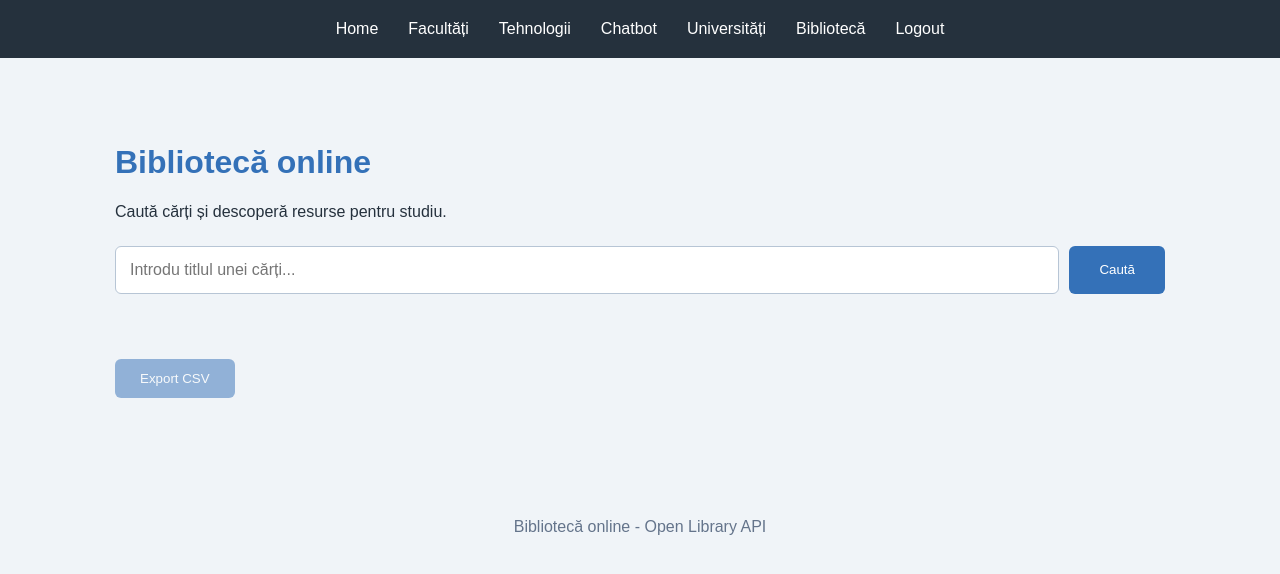
After one commit to RalucaARI/LAB_Tehnologii-Web, a Django app: page /library/ in a window 1280 px wide. The commit adds this page. Shown: the top 574 px of the page. Run offline with Django 5.2, Linux system fonts and the light colour scheme.

Commit message:
Add files via upload

```diff
--- /dev/null
+++ b/lab8/demo/myapp/static/CSS/library_style.css
@@ -0,0 +1,126 @@
+* {
+    box-sizing: border-box;
+}
+
+body {
+    margin: 0;
+    font-family: Arial, sans-serif;
+    background-color: #f0f4f8;
+    color: #25313d;
+}
+
+header {
+    background-color: #25313d;
+    padding: 20px;
+}
+
+nav ul {
+    display: flex;
+    justify-content: center;
+    flex-wrap: wrap;
+    gap: 30px;
+    list-style: none;
+    padding: 0;
+    margin: 0;
+}
+
+nav a {
+    color: white;
+    text-decoration: none;
+}
+
+nav a:hover {
+    color: #74b9ff;
+}
+
+main {
+    max-width: 1100px;
+    margin: 40px auto;
+    padding: 25px;
+}
+
+h1 {
+    color: #3471b8;
+}
+
+#searchForm {
+    display: flex;
+    gap: 10px;
+    margin: 25px 0;
+}
+
+#queryInput {
+    flex: 1;
+    padding: 14px;
+    border: 1px solid #b7c5d5;
+    border-radius: 6px;
+    font-size: 16px;
+}
+
+#searchBtn {
+    padding: 14px 30px;
+    background-color: #3471b8;
+    color: white;
+    border: none;
+    border-radius: 6px;
+    cursor: pointer;
+}
+
+#searchBtn:hover {
+    background-color: #024a76;
+}
+
+#searchBtn:disabled {
+    opacity: 0.5;
+    cursor: not-allowed;
+}
+
+#status {
+    min-height: 24px;
+    color: #3471b8;
+}
+
+#results {
+    display: grid;
+    grid-template-columns: repeat(auto-fill, minmax(250px, 1fr));
+    gap: 20px;
+    margin-top: 20px;
+}
+
+.card {
+    background-color: white;
+    padding: 20px;
+    border: 1px solid #dbe3ed;
+    border-radius: 10px;
+    box-shadow: 0 3px 8px rgba(0, 0, 0, 0.08);
+}
+
+.card h3 {
+    color: #3471b8;
+    margin-top: 0;
+}
+
+footer {
+    text-align: center;
+    padding: 20px;
+    color: #64748b;
+}
+
+#exportBtn {
+    padding: 12px 25px;
+    background-color: #3471b8;
+    color: white;
+    border: none;
+    border-radius: 6px;
+    cursor: pointer;
+    margin-bottom: 15px;
+}
+
+#exportBtn:hover {
+    background-color: #024a76;
+}
+
+#exportBtn:disabled {
+    opacity: 0.5;
+    cursor: not-allowed;
+}
--- /dev/null
+++ b/lab8/demo/myapp/static/JS/library.js
@@ -0,0 +1,137 @@
+// API Card
+// API Name: Open Library
+// Base URL: https://openlibrary.org
+// Endpoint used: /search.json?q=python&limit=10
+// HTTP method: GET
+// Status code seen: 200
+// Fields used: title, author_name, first_publish_year, docs
+// Relevance: The API allows students to search for educational books.
+async function getJSON(url) {
+    const controller = new AbortController();
+    const timer = setTimeout(() => controller.abort(), 5000);
+    try {
+        const response = await fetch(url, {
+            signal: controller.signal
+        });
+        if (!response.ok) {
+            throw new Error(`HTTP ${response.status}`);
+        }
+        return await response.json();
+    }
+    finally {
+        clearTimeout(timer);
+    }
+}
+const statusEl = document.getElementById("status");
+const resultsEl = document.getElementById("results");
+const searchForm = document.getElementById("searchForm");
+const queryInput = document.getElementById("queryInput");
+const searchBtn = document.getElementById("searchBtn");
+const exportBtn = document.getElementById("exportBtn");
+let currentBooks = [];
+function setStatus(text) {
+    statusEl.textContent = text;
+}
+function createCard(item) {
+    const card = document.createElement("div");
+    card.className = "card";
+    const title = document.createElement("h3");
+    title.textContent = item.title;
+    const author = document.createElement("p");
+    author.textContent = "Autor: " +
+        (item.author_name?.join(", ") ?? "Necunoscut");
+    const year = document.createElement("p");
+    year.textContent = "Anul publicării: " +
+        (item.first_publish_year ?? "Necunoscut");
+    card.appendChild(title);
+    card.appendChild(author);
+    card.appendChild(year);
+    return card;
+}
+function render(items) {
+    resultsEl.replaceChildren();
+    currentBooks = items;
+    exportBtn.disabled = items.length === 0;
+    if (items.length === 0) {
+        setStatus("No results found.");
+        return;
+    }
+    items.forEach(item => {
+        resultsEl.appendChild(createCard(item));
+    });
+    setStatus(`Loaded ${items.length} result(s).`);
+}
+function buildURL(query) {
+    const BASE_URL = "https://openlibrary.org/search.json";
+    return `${BASE_URL}?q=${encodeURIComponent(query)}&limit=10`;
+}
+async function search() {
+    const query = queryInput.value.trim();
+    if (!query) {
+        setStatus("Please enter a search term.");
+        return;
+    }
+    if (searchBtn.disabled) {
+        return;
+    }
+    searchBtn.disabled = true;
+    exportBtn.disabled = true;
+    currentBooks = [];
+    setStatus("Loading...");
+    resultsEl.replaceChildren();
+    try {
+        const data = await getJSON(buildURL(query));
+        render(data.docs);
+        localStorage.setItem("lastQuery", query);
+    }
+    catch (err) {
+        const msg = err instanceof Error
+            ? err.message
+            : "Unknown error";
+        setStatus(`Load failed: ${msg}`);
+    }
+    finally {
+        searchBtn.disabled = false;
+    }
+}
+function csvCell(value) {
+    let text = String(value);
+    if (/^\s*[=+\-@]/.test(text)) {
+        text = "'" + text;
+    }
+    return '"' + text.replace(/"/g, '""') + '"';
+}
+function exportCSV() {
+    if (currentBooks.length === 0) {
+        return;
+    }
+    const rows = ["Titlu;Autor;Anul publicarii"];
+    currentBooks.forEach(book => {
+        rows.push([
+            csvCell(book.title),
+            csvCell(book.author_name?.join(", ") ?? "Necunoscut"),
+            csvCell(book.first_publish_year ?? "Necunoscut")
+        ].join(";"));
+    });
+    const blob = new Blob(["\uFEFF" + rows.join("\r\n")], { type: "text/csv;charset=utf-8;" });
+    const url = URL.createObjectURL(blob);
+    const link = document.createElement("a");
+    link.href = url;
+    link.download = "carti.csv";
+    document.body.appendChild(link);
+    link.click();
+    link.remove();
+    setTimeout(() => URL.revokeObjectURL(url), 1000);
+}
+searchForm.addEventListener("submit", (e) => {
+    e.preventDefault();
+    search();
+});
+exportBtn.addEventListener("click", exportCSV);
+window.addEventListener("DOMContentLoaded", () => {
+    const lastQuery = localStorage.getItem("lastQuery");
+    if (lastQuery) {
+        queryInput.value = lastQuery;
+    }
+});
+export {};
--- a/lab8/demo/myapp/templates/HTML/galerie.html
+++ b/lab8/demo/myapp/templates/HTML/galerie.html
@@ -20,6 +20,7 @@
                 <a href="{% url 'home' %}#tehnologii">Tehnologii</a>
                 <a href="{% url 'chatbot' %}">Chatbot</a>
                 <a href="{% url 'universities' %}">Universități</a>
+                <a href="{% url 'library' %}">Bibliotecă</a>
                 <a href="{% url 'login' %}">Logout</a>
             </nav>
         </div>
--- a/lab8/demo/myapp/templates/HTML/home.html
+++ b/lab8/demo/myapp/templates/HTML/home.html
@@ -23,6 +23,7 @@
                 <a href="{% url 'chatbot' %}">Chatbot</a>
                 <a href="{% url 'universities' %}">Universități</a>
                 <a href="{% url 'galerie' %}">Galerie foto</a>
+                <a href="{% url 'library' %}">Bibliotecă</a>
                 <a href="{% url 'login' %}">Logout</a>
             </nav>
         </div>
--- /dev/null
+++ b/lab8/demo/myapp/templates/HTML/library.html
@@ -0,0 +1,45 @@
+{% load static %}
+<!DOCTYPE html>
+<html lang="ro">
+<head>
+    <meta charset="UTF-8">
+    <meta name="viewport" content="width=device-width, initial-scale=1.0">
+    <link rel="stylesheet" href="{% static 'CSS/library_style.css' %}">
+    <title>Bibliotecă</title>
+</head>
+<body>
+    <header>
+        <nav>
+            <ul>
+                <li><a href="{% url 'home' %}">Home</a></li>
+                <li><a href="{% url 'home' %}#facultati">Facultăți</a></li>
+                <li><a href="{% url 'home' %}#tehnologii">Tehnologii</a></li>
+                <li><a href="{% url 'chatbot' %}">Chatbot</a></li>
+                <li><a href="{% url 'universities' %}">Universități</a></li>
+                <li><a href="{% url 'library' %}">Bibliotecă</a></li>
+                <li><a href="{% url 'login' %}">Logout</a></li>
+            </ul>
+        </nav>
+    </header>
+
+    <main>
+        <h1>Bibliotecă online</h1>
+        <p>Caută cărți și descoperă resurse pentru studiu.</p>
+
+        <form id="searchForm">
+            <input id="queryInput" type="text" placeholder="Introdu titlul unei cărți...">
+            <button id="searchBtn" type="submit">Caută</button>
+        </form>
+
+        <p id="status" aria-live="polite"></p>
+        <button id="exportBtn" type="button" disabled>
+            Export CSV
+        </button>
+        <div id="results"></div>
+    </main>
+
+    <footer>Bibliotecă online - Open Library API</footer>
+
+    <script type="module" src="{% static 'JS/library.js' %}"></script>
+</body>
+</html>
--- a/lab8/demo/myapp/templates/HTML/universities.html
+++ b/lab8/demo/myapp/templates/HTML/universities.html
@@ -17,6 +17,7 @@
                 <a href="{% url 'home' %}#tehnologii">Tehnologii</a>
                 <a href="{% url 'chatbot' %}">Chatbot</a>
                 <a href="{% url 'galerie' %}">Galerie foto</a>
+                <a href="{% url 'library' %}">Bibliotecă</a>
                 <a href="{% url 'login' %}">Logout</a>
             </nav>
         </div>
--- a/lab8/demo/myapp/urls.py
+++ b/lab8/demo/myapp/urls.py
@@ -10,4 +10,5 @@ urlpatterns = [
     path('chatbot/', views.chatbot, name='chatbot'),
     path('universities/', views.universities, name='universities'),
     path('galerie/', views.galerie, name='galerie'),
+    path('library/', views.library, name='library'),
 ]
--- a/lab8/demo/myapp/views.py
+++ b/lab8/demo/myapp/views.py
@@ -20,3 +20,6 @@ def universities(request):
 
 def galerie(request):
     return render(request, 'HTML/galerie.html')
+
+def library(request):
+    return render(request, "html/library.html")
```
Also changed, not shown: lab8/demo/myapp/static/TS/library.ts (added, +193 -0 lines).
